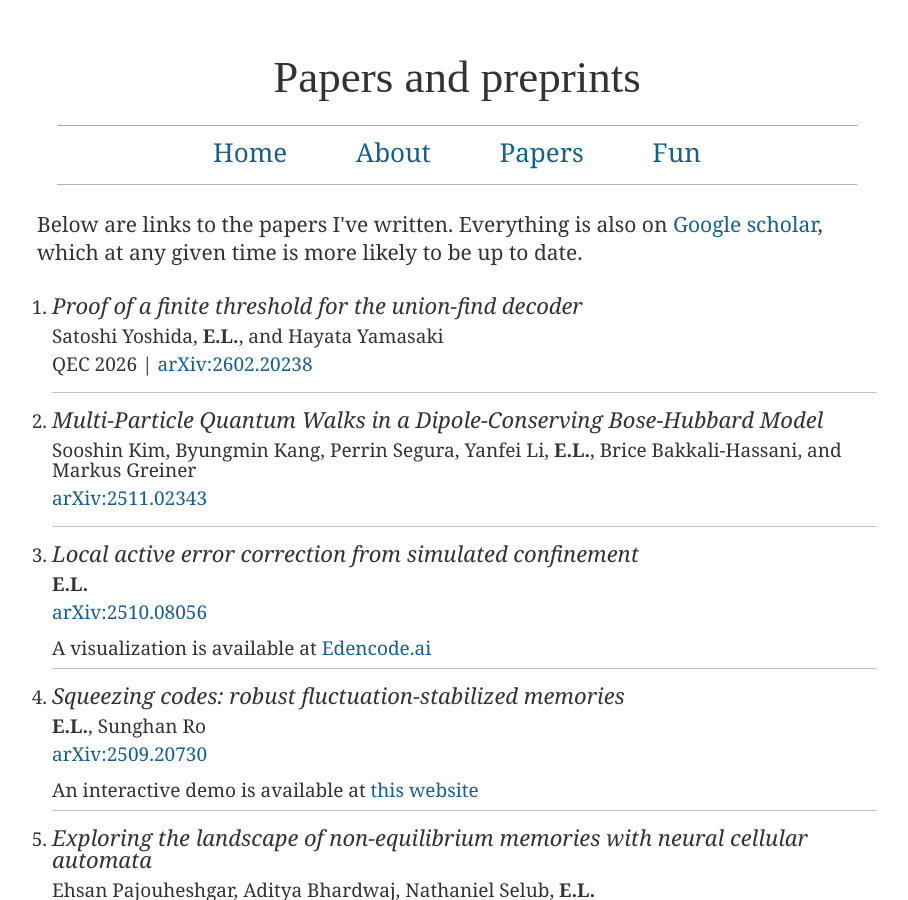
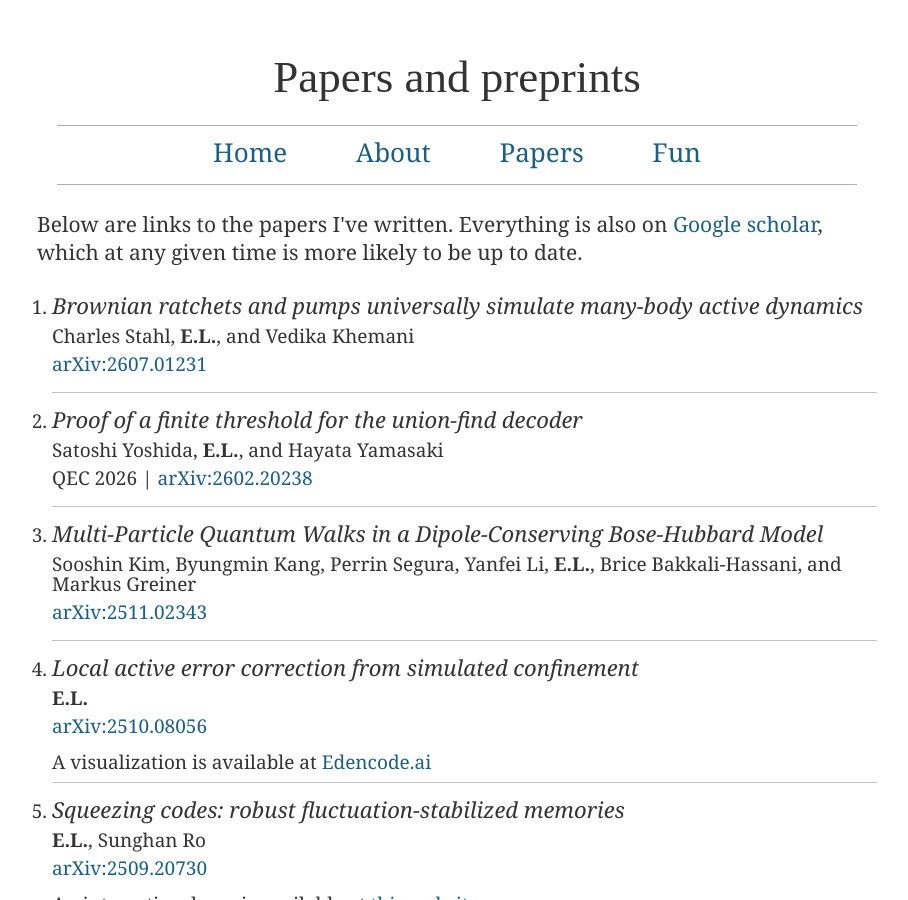
Before and after one commit to ethanlake/ethanlake.github.io, a Jekyll site: the page papers.html, which Jekyll copies as it is, in a window 1280 px wide and 900 px high. Shown: the whole window, without its empty margins (183-1091 px from the left). Built offline with Jekyll 4.4.1, drawn with Linux system fonts in a browser that asks for light colours.

Commit message:
updated index and papers

```diff
--- a/index.html
+++ b/index.html
@@ -38,7 +38,7 @@
     <div class="intro-text">
       <p> I am a Miller Postdoctoral Fellow at UC Berkeley, interested in a broad range of problems in statistical physics, non-equilibrium dynamics, and the physics of learning.
         </p>
-
+<br>
       <p> <b>Update:</b> In July 2027, I will be staying on at Berkeley as an assistant professor. Students and postdocs interested in working with me are encouraged to reach out over email. </p>
             <br>
 
--- a/papers.html
+++ b/papers.html
@@ -41,6 +41,15 @@
  <br>
 
  <ol class="paper">
+
+  <li>
+    <h3>Brownian ratchets and pumps universally simulate many-body active dynamics</h3>
+    <p class="details">
+      <span class="authors"> Charles Stahl, <b>E.L.</b>, and Vedika Khemani</span>
+      <span class="journal"><a href="https://arxiv.org/abs/2607.01231">arXiv:2607.01231</a></span>
+      <hr>
+    </p>
+  </li>
 
   <li>
     <h3>Proof of a finite threshold for the union-find decoder</h3>
```
